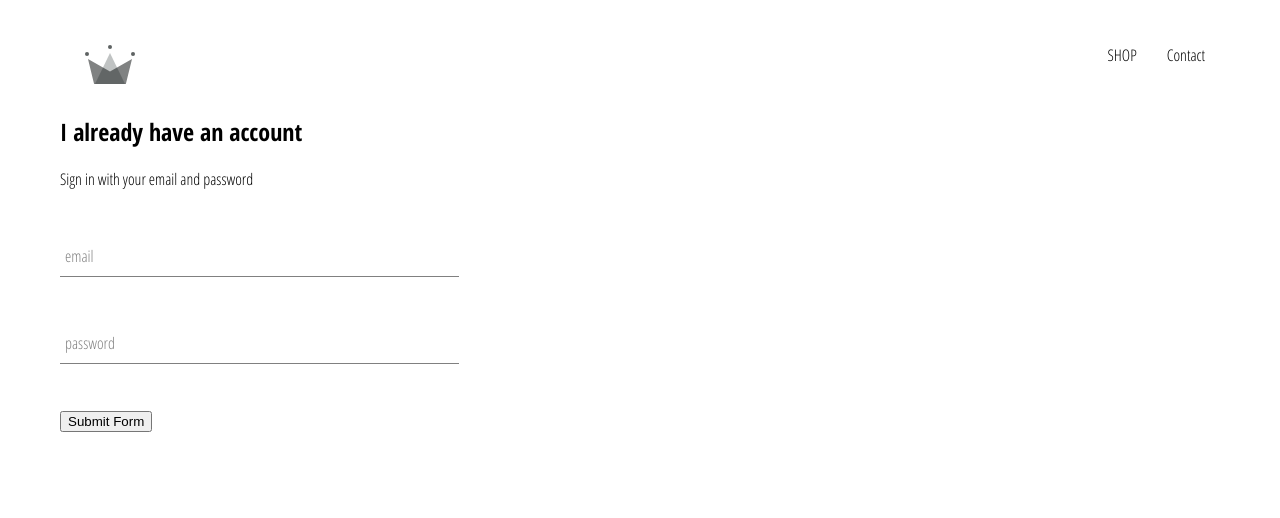
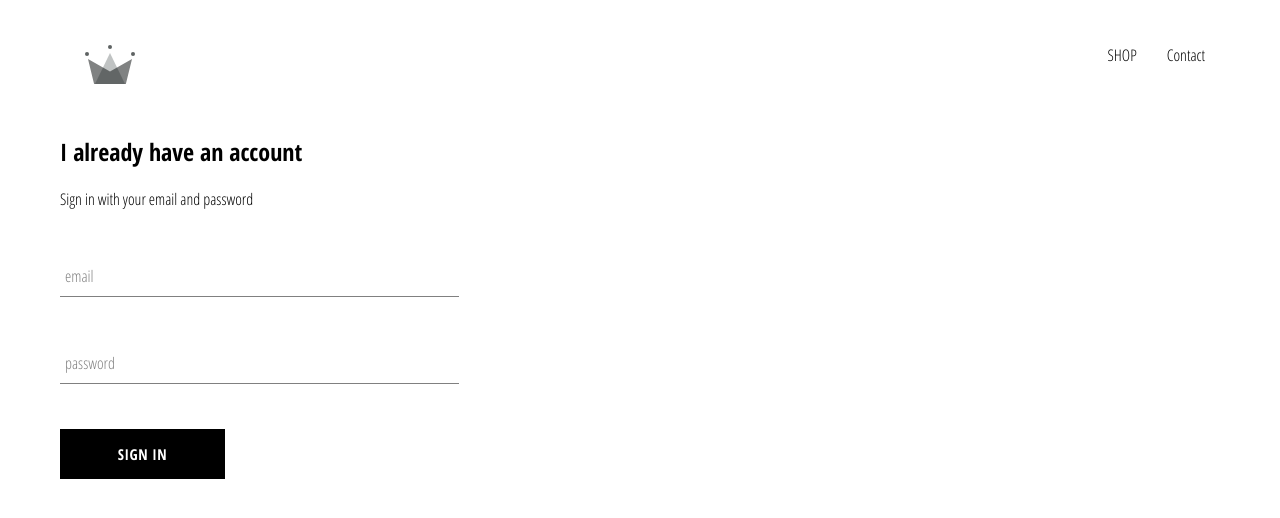
Before and after one commit to sujata13/crwn-clothing, a React (Create React App) app: page /signin in a window 1280 px wide. Shown: the top 518 px of the page. Built offline with nearby package versions, Linux system fonts and the light colour scheme.

Commit message:
Added custom signin button

```diff
--- a/src/components/sign-in/sign-in.component.jsx
+++ b/src/components/sign-in/sign-in.component.jsx
@@ -3,6 +3,7 @@
 import './sign-in.styles.scss';
 
 import FormInput from "../form-input/form-input.component";
+import CustomButton from "../custom-button/custom-button.component";
 
 class SignIn extends React.Component{
     constructor(props){
@@ -49,8 +50,7 @@
                      label="password"
                      required
                     />
-
-                    <input type='submit' value='Submit Form'/>
+                    <CustomButton type='submit'>Sign in</CustomButton>
                 </form>
             </div>
         );
--- a/src/components/sign-in/sign-in.styles.scss
+++ b/src/components/sign-in/sign-in.styles.scss
@@ -1,3 +1,9 @@
 .sign-in{
     width: 30vw;
+    display: flex;
+    flex-direction: column;
+
+    .title{
+        margin: 10px 0;
+    }
 }
```
